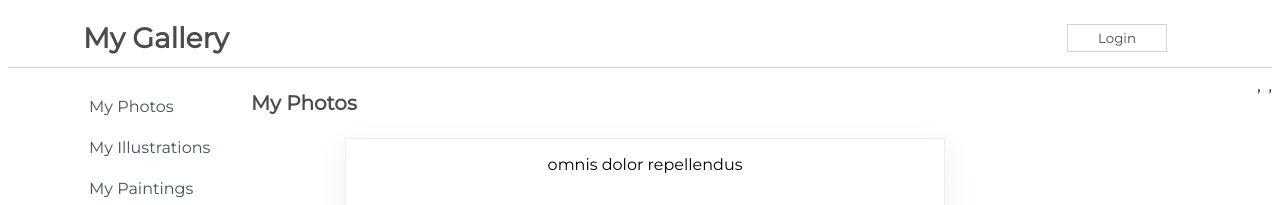
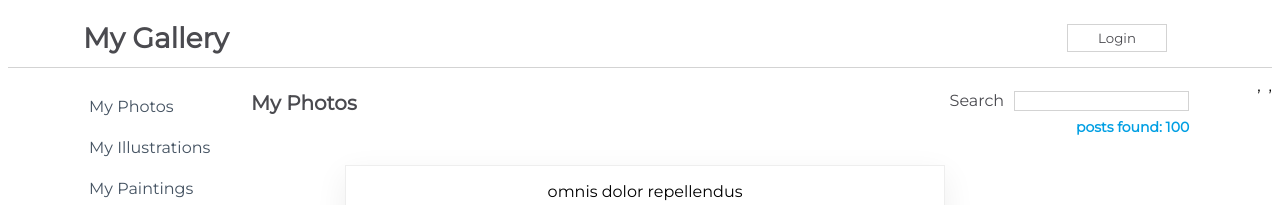
Before and after one commit to sari-rahul/my-app, a React (Create React App) app in the folder my-app/: page / in a window 1280 px wide. Shown: the top 205 px of the page. Built offline with nearby package versions, Linux system fonts and the light colour scheme.

Commit message:
Add filter to the search bar

```diff
--- a/my-app/src/components/Content.js
+++ b/my-app/src/components/Content.js
@@ -11,26 +11,46 @@
     super(props)
       this.state ={
         isLoaded :false,
+        "posts":[],
       }
   }
  componentDidMount() {
   setTimeout(() => {
     this.setState({
       isLoaded:true,
+      posts:savedPosts
     })
   }, 2000);
 
 };
 
+handleChange= (event) =>{
+    const name = event.target.value.toLowerCase();
+    const filteredPosts = savedPosts.filter((post)=>{
+      return post.name.toLowerCase().includes(name);
+    })
 
+    this.setState({
+      posts : filteredPosts
+    })
+}
   render(){
     return(
       <div className={css.Content}>
           <div className={css.TitleBar}>
             <h1>My Photos</h1>
+            <form action="">
+              <label htmlFor="searchInput">Search</label>
+              <input
+                    type="search"
+                    id='searchInput'
+                    onChange={(e)=>this.handleChange(e)}
+               />
+              <h4>posts found: {this.state.posts.length}</h4>
+            </form>
           </div>
           <div className={css.SearchResults}>
-                {this.state.isLoaded ? <PostItems savedPosts={savedPosts}/>
+                {this.state.isLoaded ? <PostItems savedPosts={this.state.posts}/>
                 :<Loader/>}
 
 
@@ -47,6 +67,7 @@
           </div>
 
       </div>
+
     )
   }
 
```
